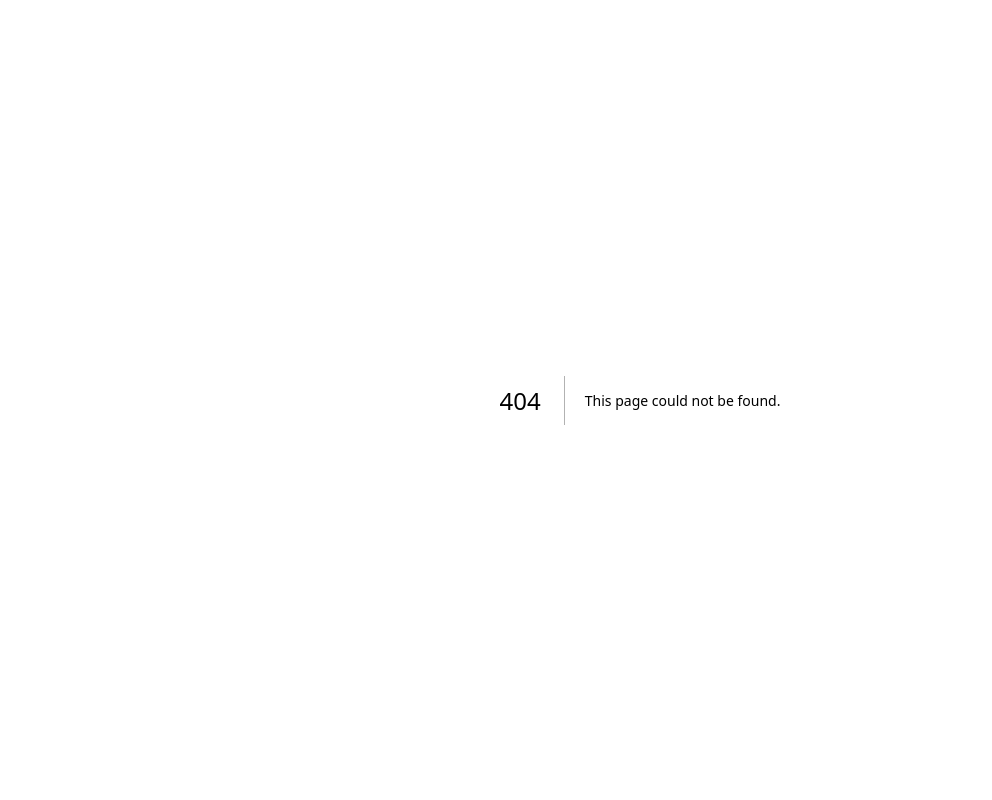
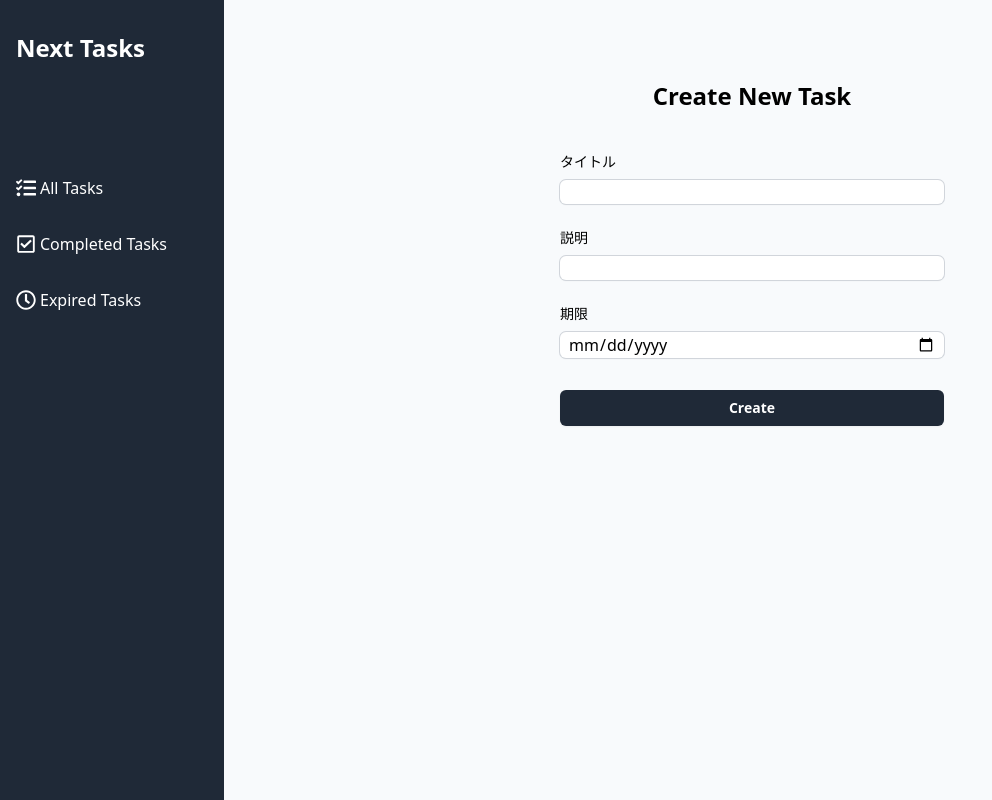
Before and after one commit to AbizUser/web-app-practice, a Next.js app in the folder web-app-practice/: page /new in a window 1280 px wide. Before the commit this address had no page. Shown: the whole page, without its empty margins (0-992 px from the left). Built offline with nearby package versions, Linux system fonts and the light colour scheme.

Commit message:
Add CreateTaskPage

```diff
--- /dev/null
+++ b/web-app-practice/src/app/(main)/new/page.tsx
@@ -0,0 +1,12 @@
+import NewTaskForm from "@/components/NewTaskForm/NewTaskForm"
+
+const NewTaskPage = () => {
+  return (
+    <div className="flex flex-col justify-center py-20">
+      <h2 className="text-center text-2xl font-bold">Create New Task</h2>
+      <NewTaskForm/>
+    </div>
+  )
+}
+
+export default NewTaskPage
--- /dev/null
+++ b/web-app-practice/src/components/NewTaskForm/NewTaskForm.tsx
@@ -0,0 +1,46 @@
+const NewTaskForm = () => {
+  return (
+    <div className="mt-10 mx-auto w-full max-w-sm">
+      <form action="">
+        <div>
+          <label htmlFor="title" className="block text-sm font-medium">タイトル</label>
+          <input
+            type="text"
+            id='title'
+            name="title"
+            required
+            className="block mt-2 py1.5 px-2 w-full rounded-md border-0
+            shadow-sm ring-1 rinf-inset ring-gray-300"/>
+        </div>
+        <div className="mt-6">
+          <label htmlFor="description" className="block text-sm font-medium">説明</label>
+          <input
+            type="text"
+            id='description'
+            name="description"
+            required
+            className="block mt-2 py1.5 px-2 w-full rounded-md border-0
+          shadow-sm ring-1 rinf-inset ring-gray-300"/>
+        </div>
+        <div className="mt-6">
+          <label htmlFor="dueDate" className="block text-sm font-medium">期限</label>
+          <input
+          type="date"
+          id='dueDate'
+          name="dueDate"
+          min="2020-01-01"
+          max="3000-01-01"
+          required
+          className="block mt-2 py1.5 px-2 w-full rounded-md border-0
+          shadow-sm ring-1 rinf-inset ring-gray-300"/>
+        </div>
+        <button type="submit" className="mt-8 py-2 w-full rounded-md text-white
+          bg-gray-800 hover:bg-gray-700 text-sm font-semibold shadow-sm">
+            Create
+          </button>
+      </form>
+    </div>
+  )
+}
+
+export default NewTaskForm
```
